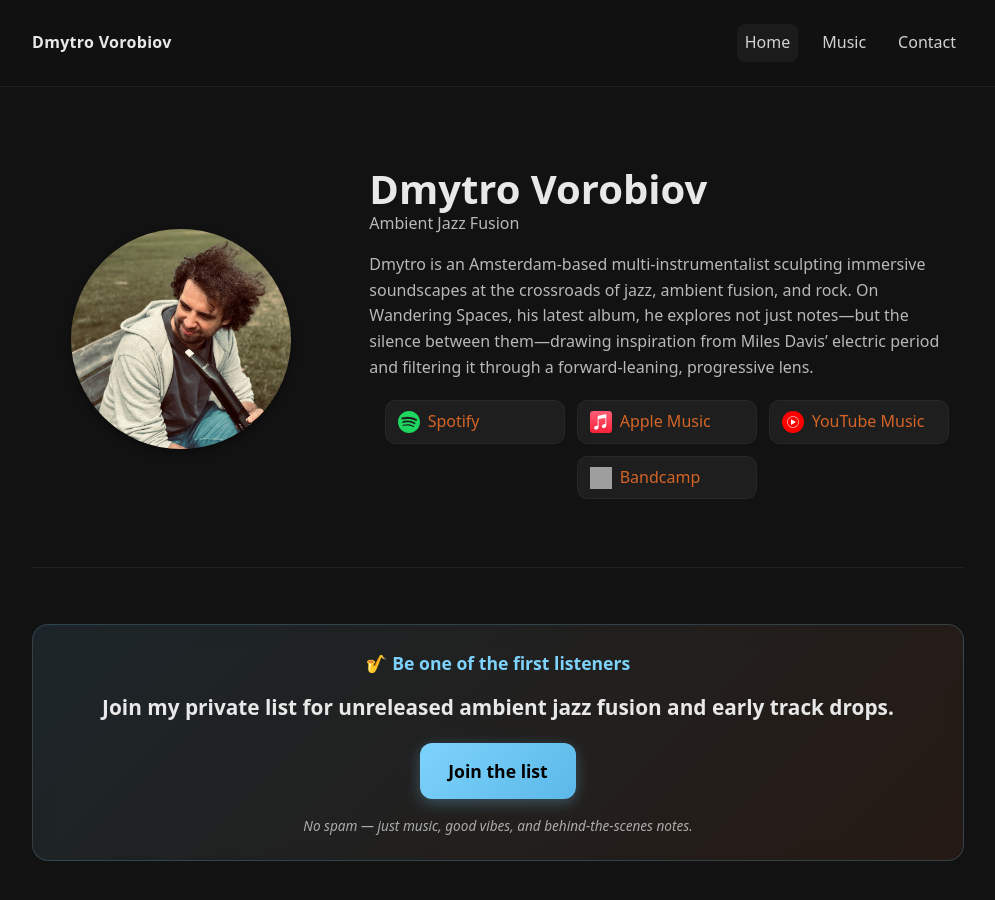
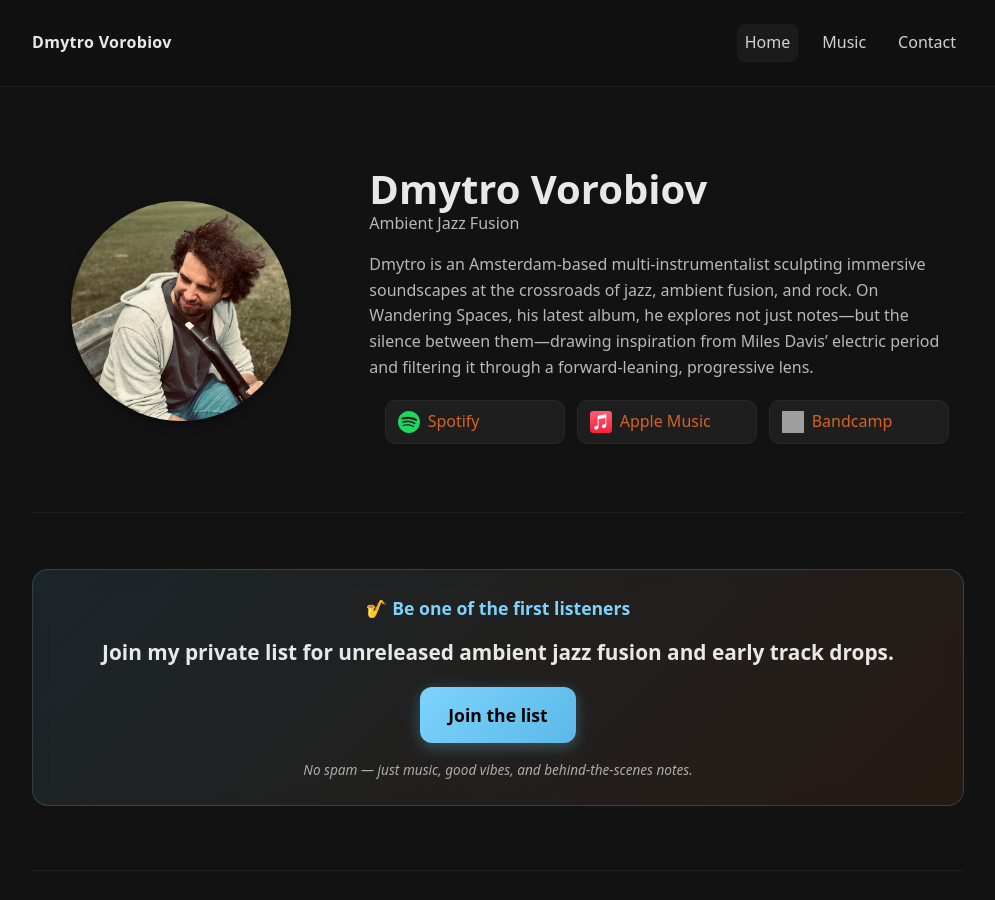
Before and after one commit to dvor/dvor.github.io, a Jekyll site: the page built from index.md, in a window 1280 px wide and 900 px high. Shown: the whole window, without its empty margins (142-1137 px from the left). Built offline with Jekyll 4.4.1, drawn with Linux system fonts in a browser that asks for light colours; comment, search, counter and statistics services are not loaded; grey boxes are pictures that could not be loaded.

Commit message:
Removing link to youtube music

```diff
--- a/_config.yml
+++ b/_config.yml
@@ -16,8 +16,6 @@ streaming:
     url: "https://open.spotify.com/artist/4EerBY9hdFw6XSfa2zH0TH"
   - name: "apple"
     url: "https://music.apple.com/artist/dmytro-vorobiov/1825502150"
-  - name: "youtube"
-    url: "https://music.youtube.com/channel/UC3NvddrK6kePKoHS9HtJfzQ"
   - name: "bandcamp"
     url: "https://dmytrovorobiov.bandcamp.com"
 
--- a/_includes/release-badges.html
+++ b/_includes/release-badges.html
@@ -7,10 +7,6 @@
   <a class="icon" href="{{ p.url }}" aria-label="Apple Music">
     <img src="{{ '/assets/icons/apple.svg' | relative_url }}" alt="Apple Music">
   </a>
-  {% elsif p.name == 'youtube' %}
-  <a class="icon" href="{{ p.url }}" aria-label="YouTube Music">
-    <img src="{{ '/assets/icons/youtube.svg' | relative_url }}" alt="YouTube Music">
-  </a>
   {% elsif p.name == 'bandcamp' %}
   <a class="icon" href="{{ p.url }}" aria-label="Bandcamp">
     <img src="{{ '/assets/icons/bandcamp.svg' | relative_url }}" alt="Bandcamp">
--- a/_includes/streaming-links.html
+++ b/_includes/streaming-links.html
@@ -6,7 +6,6 @@ Parameters:
 
 {% assign spotify = site.streaming | where: 'name', 'spotify' | first %}
 {% assign apple = site.streaming | where: 'name', 'apple' | first %}
-{% assign youtube = site.streaming | where: 'name', 'youtube' | first %}
 {% assign bandcamp = site.streaming | where: 'name', 'bandcamp' | first %}
 
 {% if include.style == "badges" %}
@@ -22,13 +21,6 @@ Parameters:
     <a class="badge badge--apple" href="{{ apple.url }}">
       <img alt="Apple Music" src="{{ '/assets/icons/apple.svg' | relative_url }}">
       <span>Apple Music</span>
-    </a>
-    {% endif %}
-
-    {% if youtube %}
-    <a class="badge badge--youtube" href="{{ youtube.url }}">
-      <img alt="YouTube Music" src="{{ '/assets/icons/youtube.svg' | relative_url }}">
-      <span>YouTube Music</span>
     </a>
     {% endif %}
 
@@ -55,13 +47,6 @@ Parameters:
     </a>
     {% endif %}
 
-    {% if youtube %}
-    <a href="{{ youtube.url }}" class="go-link">
-      <img src="{{ '/assets/icons/youtube.svg' | relative_url }}" alt="YouTube Music">
-      <span>YouTube Music</span>
-    </a>
-    {% endif %}
-
     {% if bandcamp %}
     <a href="{{ bandcamp.url }}" class="go-link bandcamp">
       <img src="{{ '/assets/icons/bandcamp.svg' | relative_url }}" alt="Bandcamp">
```
Also changed, not shown: _includes/streaming-badges.html (+0 -8 lines), _music/this-and-that.md (+0 -2 lines).
